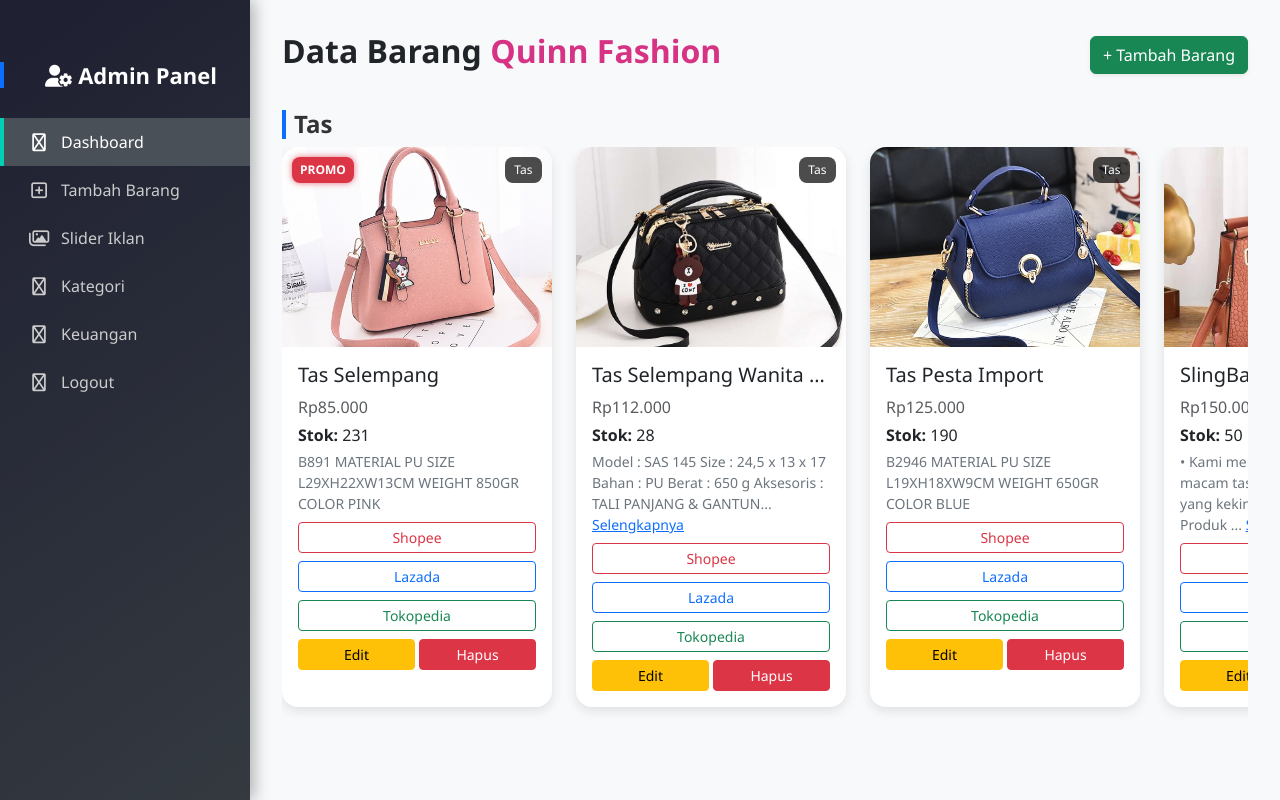
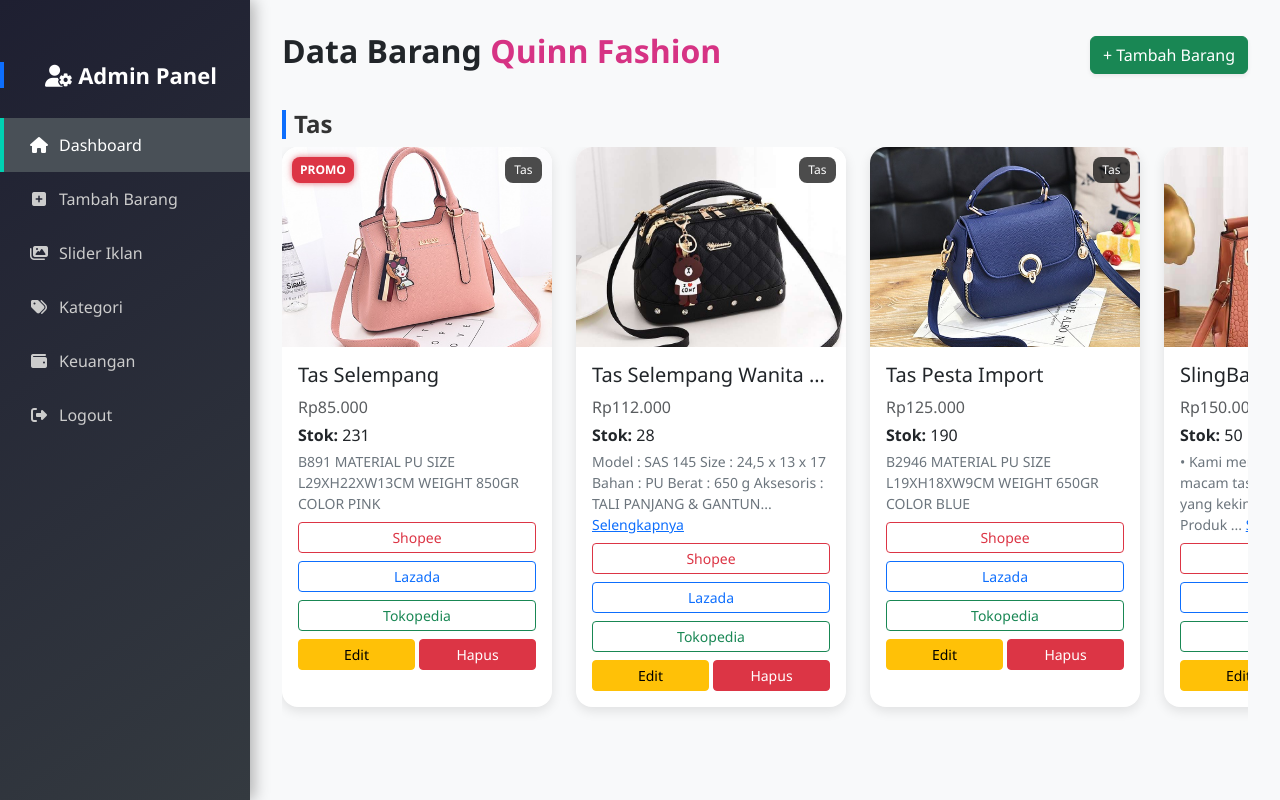
Before and after one commit to azrullio/Quinn_Fashion, a PHP site: page /index.php in a window 1280 px wide. Run offline with PHP 8.4, Linux system fonts and the light colour scheme; a user stored in the database is signed in; data comes from the database, SQL or seed files in the repository; some libraries are stand-ins or nearby versions.

Commit message:
update sidebbar

```diff
--- a/admin/inc/sidebar.php
+++ b/admin/inc/sidebar.php
@@ -32,17 +32,14 @@
     .sidebar a {
         display: flex;
         align-items: center;
-    gap: 12px;
+        gap: 10px;
         color: #ccc;
         text-decoration: none;
-    padding: 12px 25px;
+        padding: 15px 25px;
         transition: 0.3s;
         font-size: 16px;
         border-left: 4px solid transparent;
-    height: 48px; /* Tambahkan tinggi tetap */
-    box-sizing: border-box;
     }
-
 
     .sidebar a:hover,
     .sidebar a.active {
@@ -54,17 +51,7 @@
     .sidebar a i {
         width: 20px;
         text-align: center;
-    font-size: 18px;
-    min-width: 20px;
-    height: 20px;
-    line-height: 20px;
-    display: inline-block;
     }
-.sidebar a,
-.sidebar a i {
-    font-weight: normal;
-}
-
 
     .main-content {
         margin-left: 250px;
```
Lines whose indentation alone changed are shown as unchanged.
